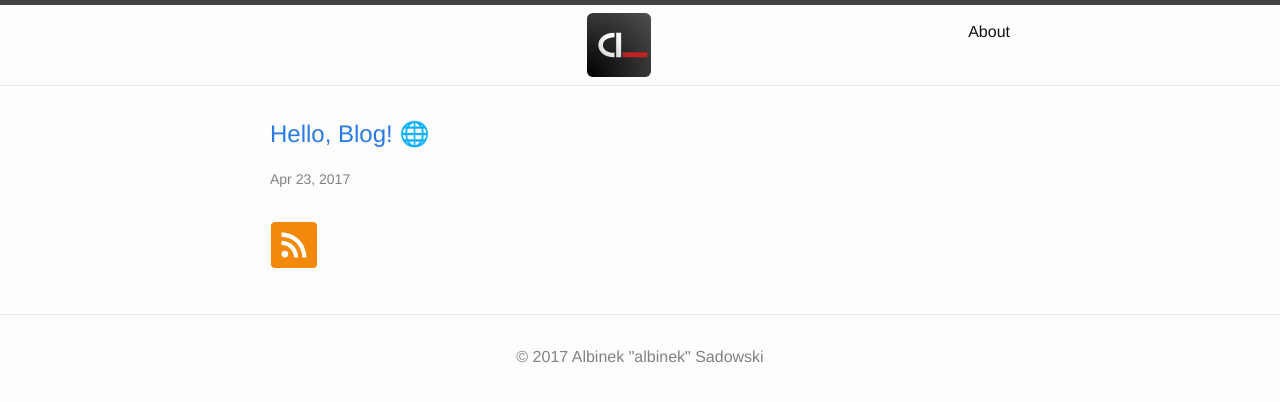
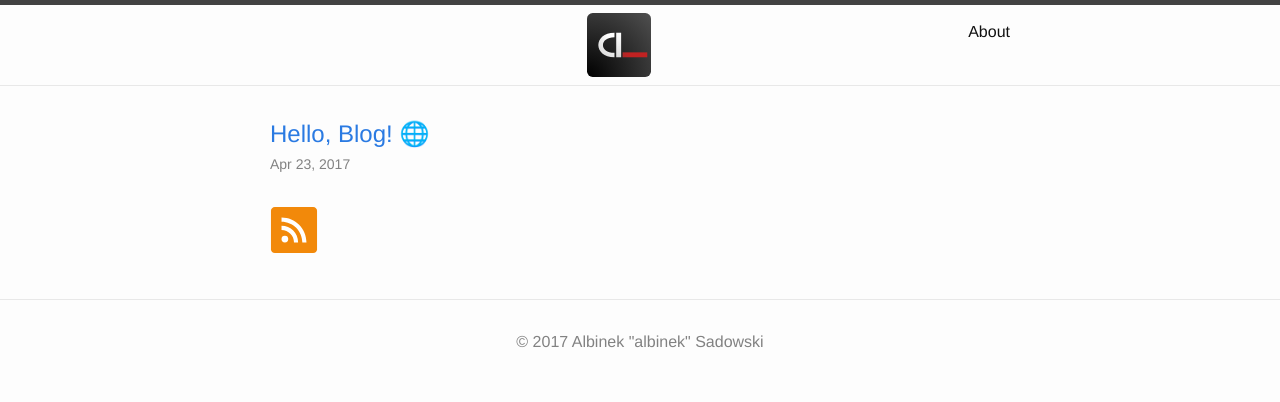
Before and after one commit to albinekcom/albinekcom.github.io, a Jekyll site: the page built from index.md, in a window 1280 px wide. Shown: the top 402 px of the page. Built offline with Jekyll 4.4.1, drawn with Linux system fonts in a browser that asks for light colours.

Commit message:
Improve margins in home.html

```diff
--- a/_layouts/home.html
+++ b/_layouts/home.html
@@ -9,7 +9,7 @@ layout: default
   <ul class="post-list">
     {% for post in site.posts %}
       <li>
-        <h2>
+        <h2 class="post-link-header">
           <a class="post-link" href="{{ post.url | relative_url }}">{{ post.title | escape }}</a>
         </h2>
 
--- a/_sass/minima/_layout.scss
+++ b/_sass/minima/_layout.scss
@@ -162,6 +162,10 @@
   @include relative-font-size(1.5);
 }
 
+.post-link-header {
+  margin-bottom: 0;
+}
+
 
 
 /**
```
